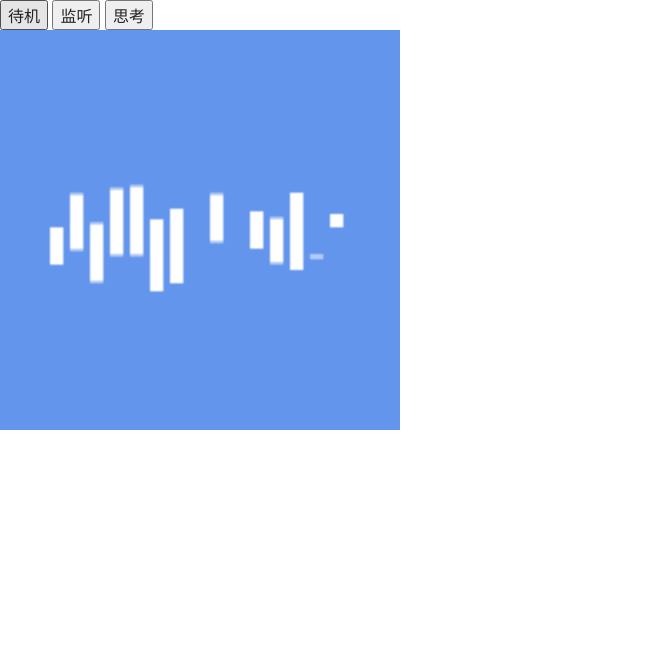
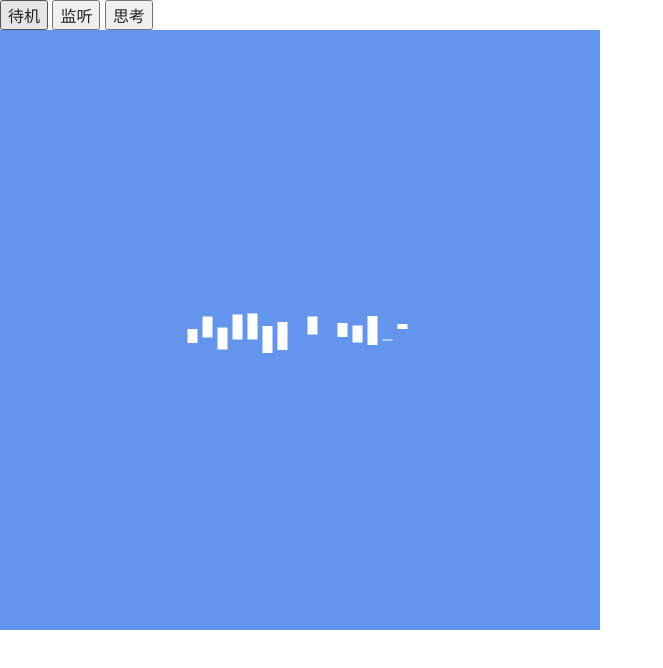
Before and after one commit to lokinell/onestation, a plain HTML site: page index.html in a window 1280 px wide. Both pictures are taken after a click on the button "监听". Shown: the whole page, without its empty margins (0-663 px from the left). Drawn offline with Linux system fonts and the light colour scheme.

Commit message:
fix canvas scale issue

```diff
--- a/css/station.css
+++ b/css/station.css
@@ -1,11 +1,8 @@
 #container {
     margin-left: auto;
     margin-right: auto;
-    width: 100%;
 }
 
 #stage {
-    width: 400px;
-    height: 400px;
     background-color: cornflowerblue;
 }
--- a/index.html
+++ b/index.html
@@ -35,7 +35,7 @@
         <input id="thinkBtn" type="button" value="思考"/>
     </div>
     <div>
-        <canvas id="stage"></canvas>
+        <canvas id="stage" width="600px" height="600px"></canvas>
     </div>
 </div>
 
--- a/js/main.js
+++ b/js/main.js
@@ -82,7 +82,7 @@
                 var left = (w - d) / 2;
                 var top = (h - d) / 2;
 
-                var rect = new Rectangle(ctx, left, top, d, d / 2);
+                var rect = new Rectangle(ctx, left, top, d, d);
                 rect.speed = {x: 0, y: 0};
                 stage.addSprite(rect);
             }
```
